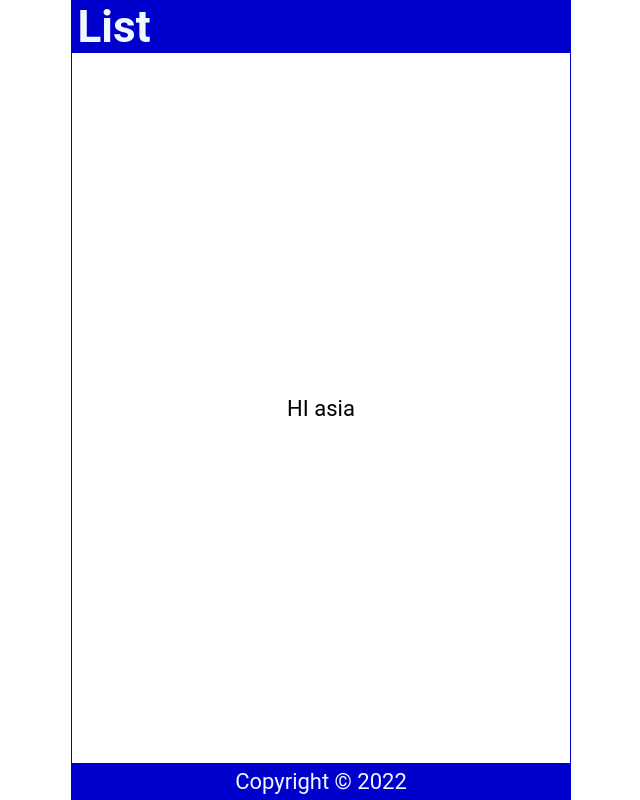
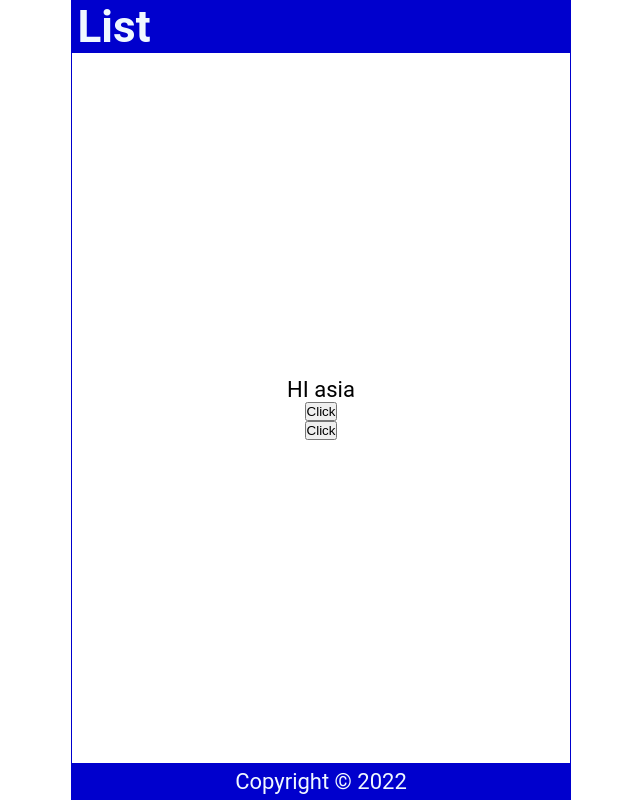
Before and after one commit to masterasia1/random-app, a React (Create React App) app: page / in a window 1280 px wide. Shown: the whole page, without its empty margins (319-959 px from the left). Built offline with nearby package versions, Linux system fonts and the light colour scheme.

Commit message:
added buttons

```diff
--- a/src/App.js
+++ b/src/App.js
@@ -6,9 +6,6 @@ import Footer from './Footer';
 
 
 function App() {
-
-
-
 
   return (
     <div className="App">
--- a/src/Content.js
+++ b/src/Content.js
@@ -7,11 +7,20 @@ const Content = () => {
         return names[int]
       }
 
+      const handleClick = () => {
+        console.log('click it good')
+      }
+      const handleClick2 = (name) => {
+        console.log( `${name} is great` )
+      }
+
   return (
     <main>
         <p>
         HI {handleNameChange ()}
         </p>
+        <button onClick={handleClick}>Click</button>
+        <button onClick={() => handleClick2 ('Asia')}>Click</button>
     </main>
   )
 }
```
